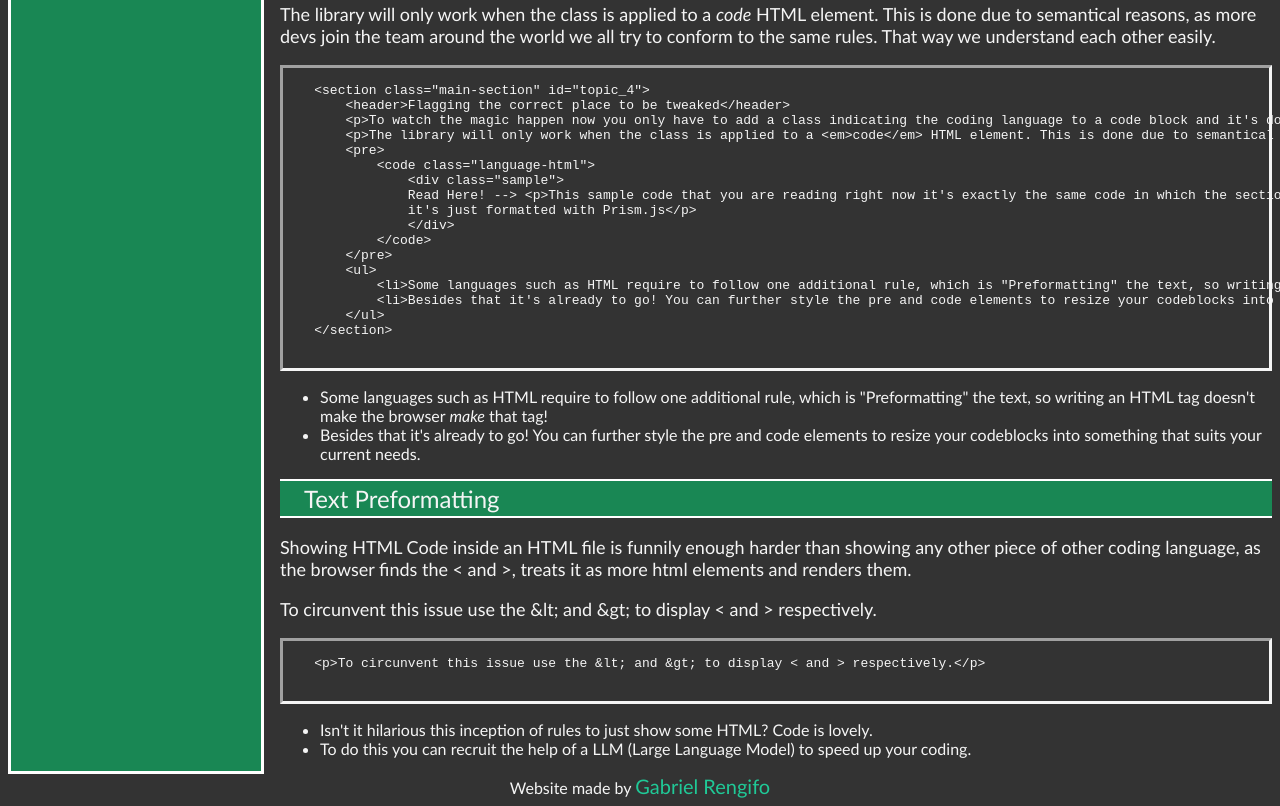
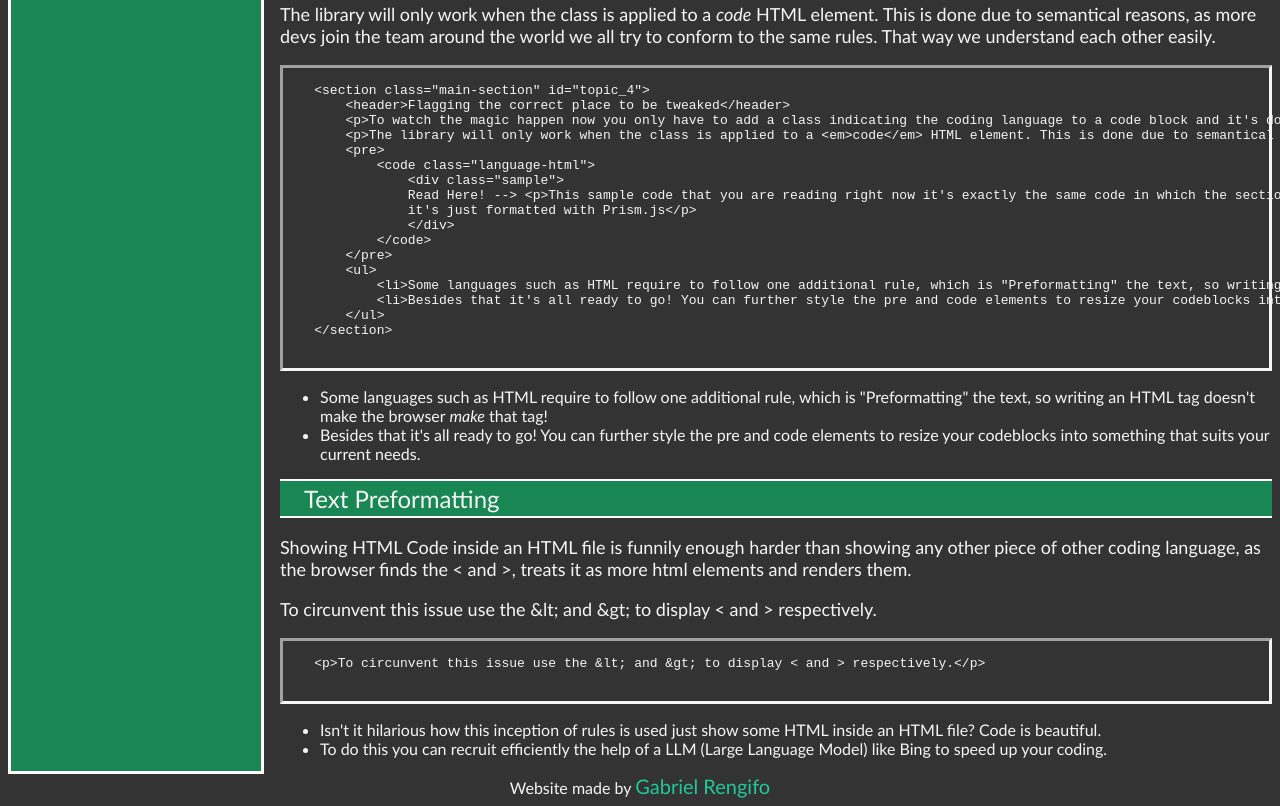
Before and after one commit to Quo210/technical-documentation-fcc, a plain HTML site: page index.html in a window 1280 px wide. Shown: the part 1327-2133 px from the top of the page. Drawn offline with nearby package versions, Linux system fonts and the light colour scheme; a small style sheet from the web is missing.

Commit message:
fixed typos

```diff
--- a/index.html
+++ b/index.html
@@ -95,14 +95,14 @@
         &lt;/pre&gt;
         &lt;ul&gt;
             &lt;li&gt;Some languages such as HTML require to follow one additional rule, which is &quot;Preformatting&quot; the text, so writing an HTML tag doesn't make the browser &lt;i&gt;make&lt;/i&gt; that tag!&lt;/li&gt;
-            &lt;li&gt;Besides that it's already to go! You can further style the pre and code elements to resize your codeblocks into something that suits your current needs.&lt;/li&gt;
+            &lt;li&gt;Besides that it's all ready to go! You can further style the pre and code elements to resize your codeblocks into something that suits your current needs.&lt;/li&gt;
         &lt;/ul&gt;
     &lt;/section&gt;
             </code>
         </pre>
         <ul>
             <li>Some languages such as HTML require to follow one additional rule, which is "Preformatting" the text, so writing an HTML tag doesn't make the browser <i>make</i> that tag!</li>
-            <li>Besides that it's already to go! You can further style the pre and code elements to resize your codeblocks into something that suits your current needs.</li>
+            <li>Besides that it's all ready to go! You can further style the pre and code elements to resize your codeblocks into something that suits your current needs.</li>
         </ul>
     </section>
     <section class="main-section" id="topic_5">
@@ -115,8 +115,8 @@
             </code>
         </pre>
         <ul>
-            <li>Isn't it hilarious this inception of rules to just show some HTML? Code is lovely.</li>
-            <li>To do this you can recruit the help of a LLM (Large Language Model) to speed up your coding.</li>
+            <li>Isn't it hilarious how this inception of rules is used just show some HTML inside an HTML file? Code is beautiful.</li>
+            <li>To do this you can recruit efficiently the help of a LLM (Large Language Model) like Bing to speed up your coding.</li>
         </ul>
     </section>
 </main>
```
